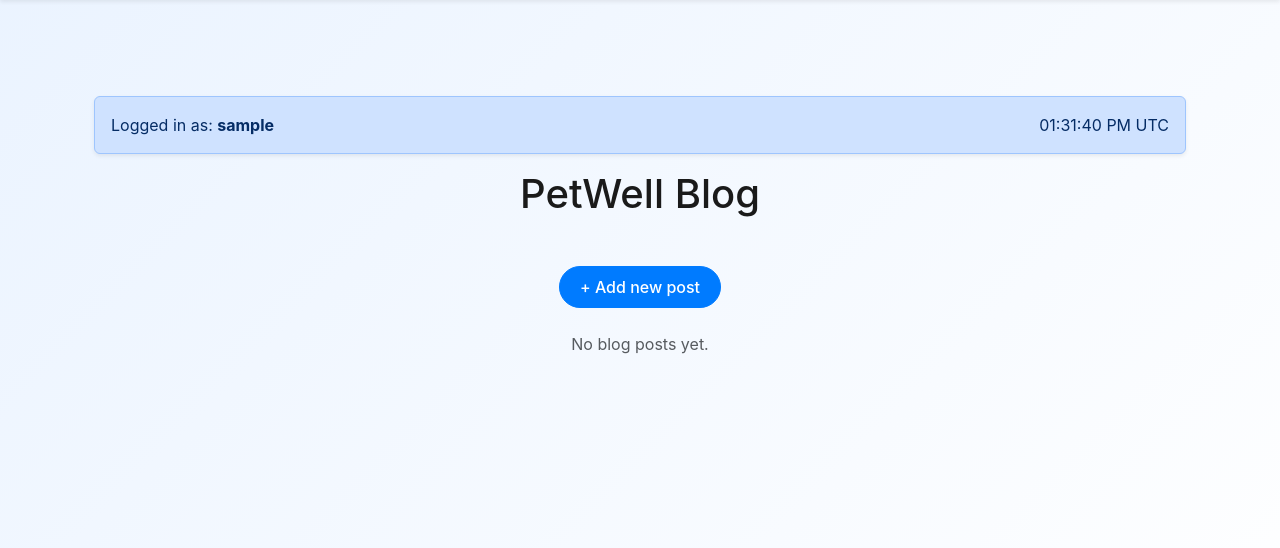
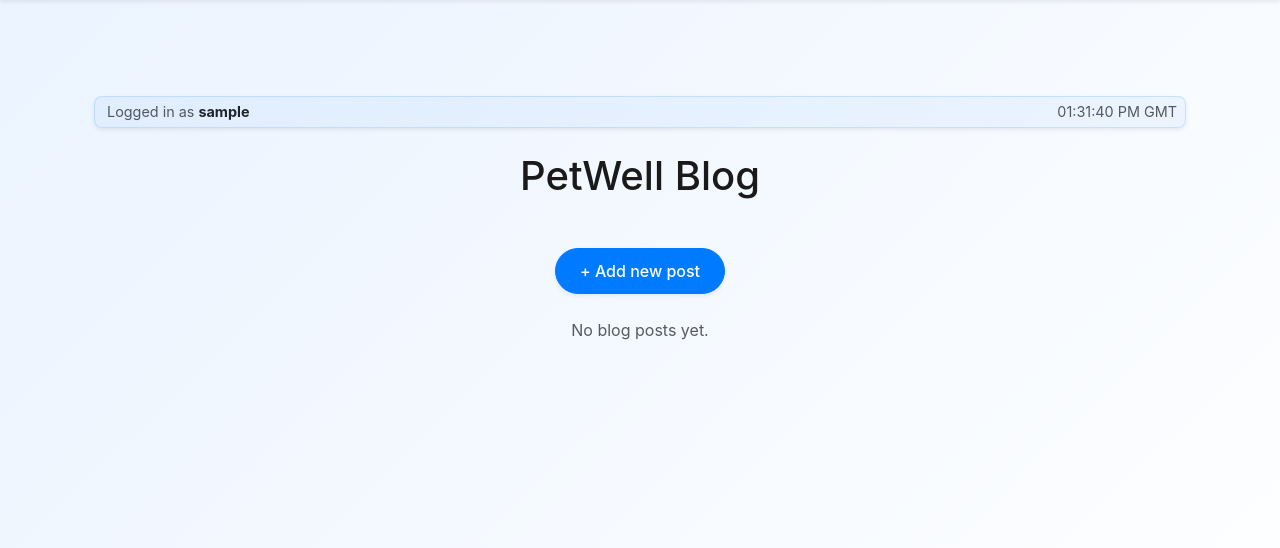
Before and after one commit to bobes81/Petwell, a Django app: page /blog/ in a window 1280 px wide. Shown: the part 72-620 px from the top of the page. Run offline with Django 5.2, Linux system fonts and the light colour scheme; the visitor is signed in with stand-in values (Sample User, id 1); data that the repository does not hold is empty.

Commit message:
Refine top info bar design for elegance and minimalism on blog list page

```diff
--- a/templates/blog/blog_list.html
+++ b/templates/blog/blog_list.html
@@ -2,21 +2,26 @@
 {% block content %}
 <div class="container py-5">
 
-  <!-- Top bar: Logged user + live clock -->
-  <div class="alert alert-primary d-flex justify-content-between align-items-center shadow-sm" role="alert">
-    <div>
-      Logged in as: <strong>{{ request.user.username }}</strong>
+  <!-- Elegant thin info bar -->
+  {% if user.is_authenticated %}
+  <div class="d-flex justify-content-between align-items-center mb-4 px-2 py-1 rounded-3 shadow-sm"
+       style="background: rgba(0, 123, 255, 0.05); border: 1px solid rgba(0,123,255,0.15); font-size: 0.9rem;">
+    <div class="text-muted">
+      <i class="bi bi-person-circle me-1"></i>
+      Logged in as <strong class="text-dark">{{ request.user.username }}</strong>
     </div>
-    <div>
+    <div class="text-muted">
+      <i class="bi bi-clock me-1"></i>
       <span id="current-time"></span>
     </div>
   </div>
+  {% endif %}
 
   <h1 class="text-center mb-5">PetWell Blog</h1>
 
   {% if user.is_authenticated %}
   <div class="text-center mb-4">
-    <a href="{% url 'blog:create_post' %}" class="btn btn-success">+ Add new post</a>
+    <a href="{% url 'blog:create_post' %}" class="btn btn-primary shadow-sm px-4">+ Add new post</a>
   </div>
   {% endif %}
 
@@ -24,7 +29,7 @@
   <div class="row justify-content-center">
     {% for post in posts %}
     <div class="col-md-6 col-lg-4 mb-4">
-      <div class="card h-100 shadow-sm border-primary rounded-4">
+      <div class="card h-100 shadow-sm border-0 rounded-4" style="transition: transform 0.2s;">
         {% if post.image %}
         <img src="{{ post.image.url }}" class="card-img-top rounded-top-4" alt="{{ post.title }}">
         {% else %}
@@ -35,8 +40,8 @@
           <p class="card-text text-muted">{{ post.content|truncatewords:20 }}</p>
           <p class="text-secondary small mb-3">By {{ post.author.username }} · {{ post.created_at|date:"M d, Y" }}</p>
           {% if user == post.author %}
-          <a href="{% url 'blog:edit_post' post.pk %}" class="btn btn-warning btn-sm">Edit</a>
-          <a href="{% url 'blog:delete_post' post.pk %}" class="btn btn-danger btn-sm">Delete</a>
+          <a href="{% url 'blog:edit_post' post.pk %}" class="btn btn-outline-warning btn-sm me-1">Edit</a>
+          <a href="{% url 'blog:delete_post' post.pk %}" class="btn btn-outline-danger btn-sm">Delete</a>
           {% endif %}
         </div>
       </div>
@@ -48,11 +53,11 @@
   {% endif %}
 </div>
 
-<!-- Live clock script -->
+<!-- Live clock -->
 <script>
   function updateTime() {
     const now = new Date();
-    const options = { hour: '2-digit', minute: '2-digit', second: '2-digit', timeZoneName: 'short' };
+    const options = { hour: '2-digit', minute: '2-digit', second: '2-digit', timeZone: 'Europe/London', timeZoneName: 'short' };
     document.getElementById('current-time').textContent = now.toLocaleTimeString([], options);
   }
   updateTime();
```
